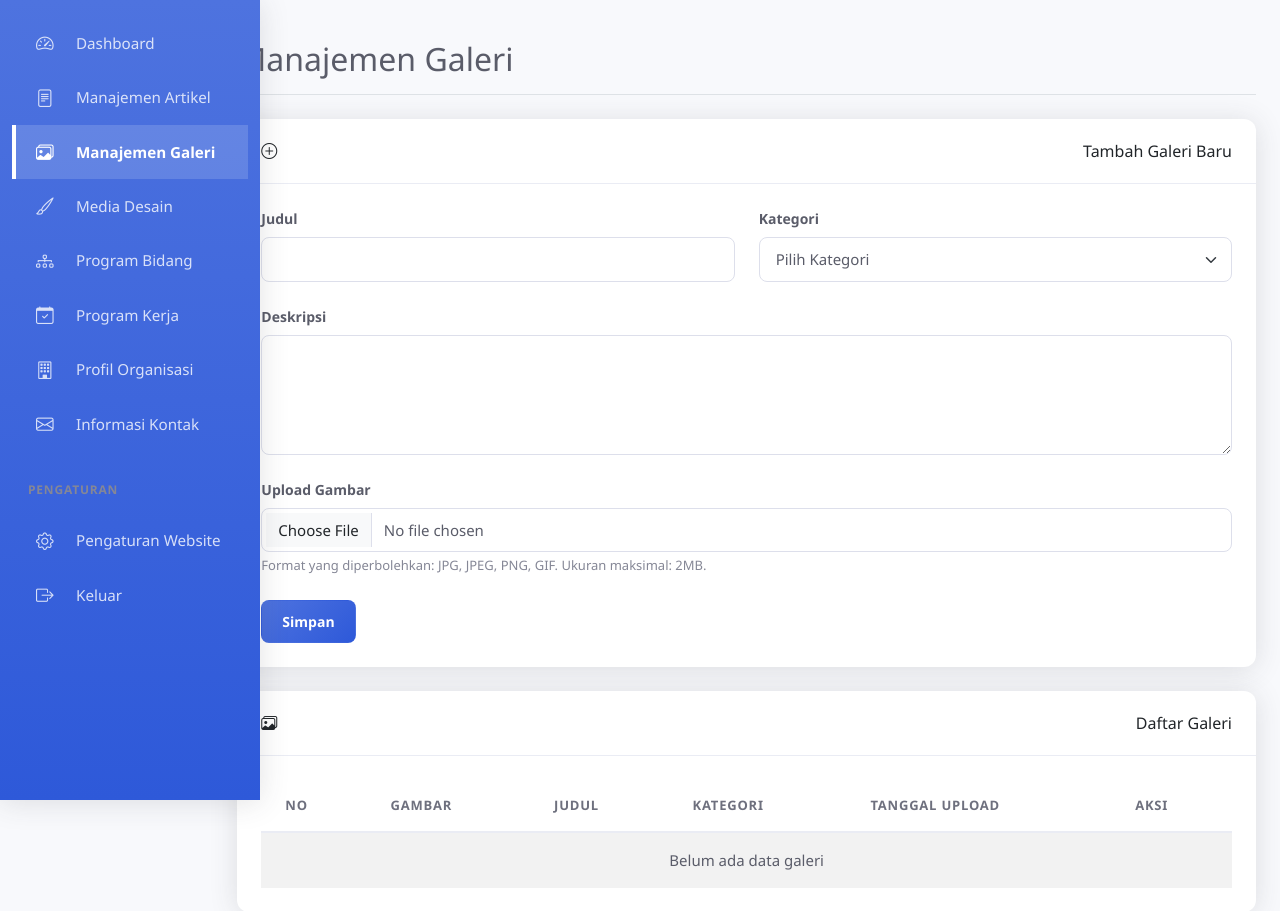
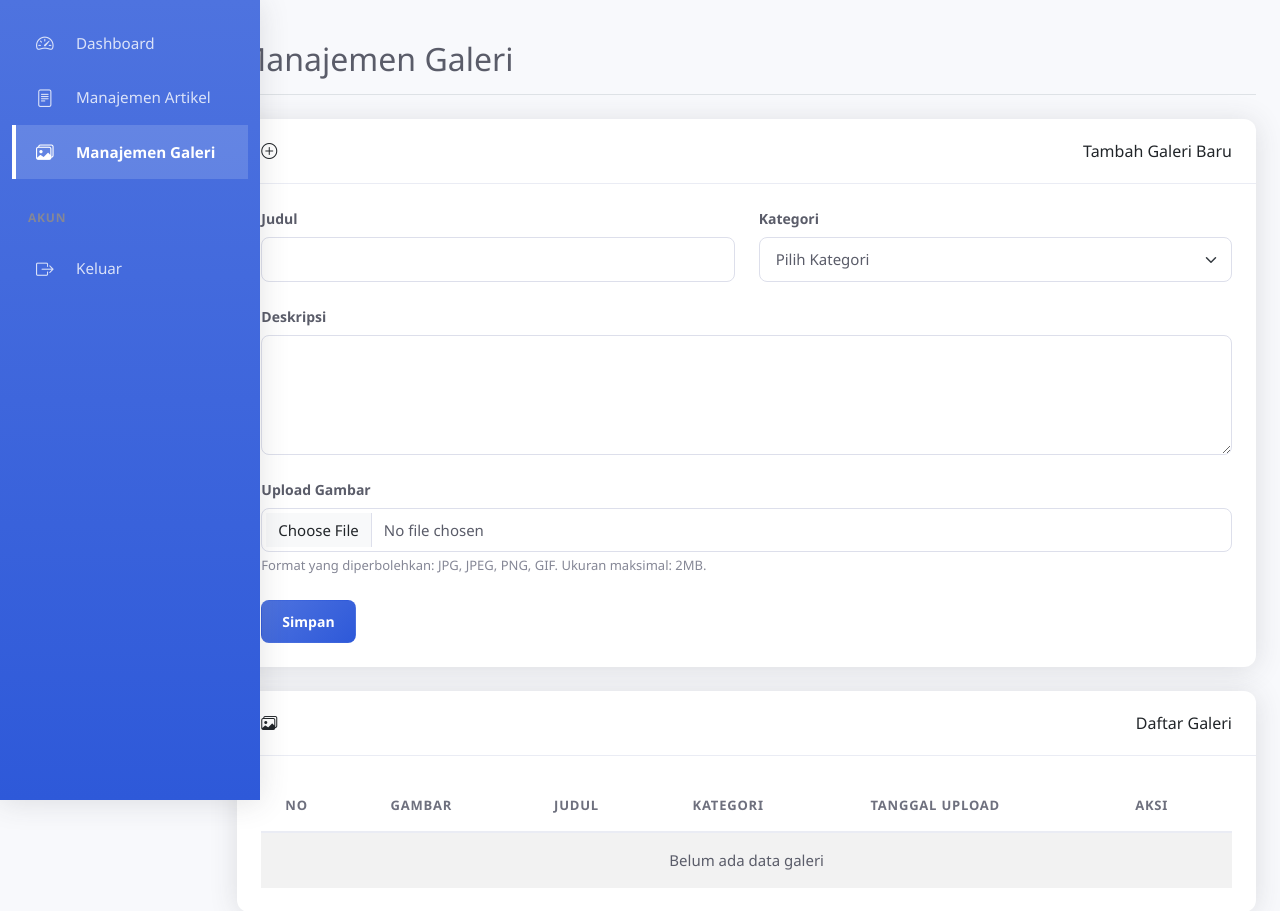
Before and after one commit to Codift05/mahkota-websystem-quality-assurance-and-testing, a PHP site: page /Devin/admin/galeri.php in a window 1280 px wide. Shown: the top 911 px of the page. Run offline with PHP 8.4, Linux system fonts and the light colour scheme; the visitor is signed in with stand-in values (Sample User, id 1); data that the repository does not hold is empty; some libraries are stand-ins or nearby versions.

Commit message:
refactor: Simplify admin sidebar - remove unused menu items

```diff
--- a/admin/sidebar.php
+++ b/admin/sidebar.php
@@ -22,48 +22,12 @@
                     Manajemen Galeri
                 </a>
             </li>
-            <li class="nav-item">
-                <a class="nav-link <?php echo basename($_SERVER['PHP_SELF']) == 'media-desain.php' ? 'active' : ''; ?>" href="media-desain.php">
-                    <i class="bi bi-brush me-2"></i>
-                    Media Desain
-                </a>
-            </li>
-            <li class="nav-item">
-                <a class="nav-link <?php echo basename($_SERVER['PHP_SELF']) == 'program-bidang.php' ? 'active' : ''; ?>" href="program-bidang.php">
-                    <i class="bi bi-diagram-3 me-2"></i>
-                    Program Bidang
-                </a>
-            </li>
-            <li class="nav-item">
-                <a class="nav-link <?php echo basename($_SERVER['PHP_SELF']) == 'program-kerja.php' || basename($_SERVER['PHP_SELF']) == 'edit_program.php' ? 'active' : ''; ?>" href="program-kerja.php">
-                    <i class="bi bi-calendar-check me-2"></i>
-                    Program Kerja
-                </a>
-            </li>
-            <li class="nav-item">
-                <a class="nav-link <?php echo basename($_SERVER['PHP_SELF']) == 'profil.php' ? 'active' : ''; ?>" href="profil.php">
-                    <i class="bi bi-building me-2"></i>
-                    Profil Organisasi
-                </a>
-            </li>
-            <li class="nav-item">
-                <a class="nav-link <?php echo basename($_SERVER['PHP_SELF']) == 'kontak.php' ? 'active' : ''; ?>" href="kontak.php">
-                    <i class="bi bi-envelope me-2"></i>
-                    Informasi Kontak
-                </a>
-            </li>
         </ul>
 
         <h6 class="sidebar-heading d-flex justify-content-between align-items-center px-3 mt-4 mb-1 text-muted">
-            <span>Pengaturan</span>
+            <span>Akun</span>
         </h6>
         <ul class="nav flex-column mb-2">
-            <li class="nav-item">
-                <a class="nav-link <?php echo basename($_SERVER['PHP_SELF']) == 'pengaturan.php' ? 'active' : ''; ?>" href="pengaturan.php">
-                    <i class="bi bi-gear me-2"></i>
-                    Pengaturan Website
-                </a>
-            </li>
             <li class="nav-item">
                 <a class="nav-link" href="../logout.php">
                     <i class="bi bi-box-arrow-right me-2"></i>
```
Also changed, not shown: uploads/artikel_68ef02e9460d38.17907576.png (added).
